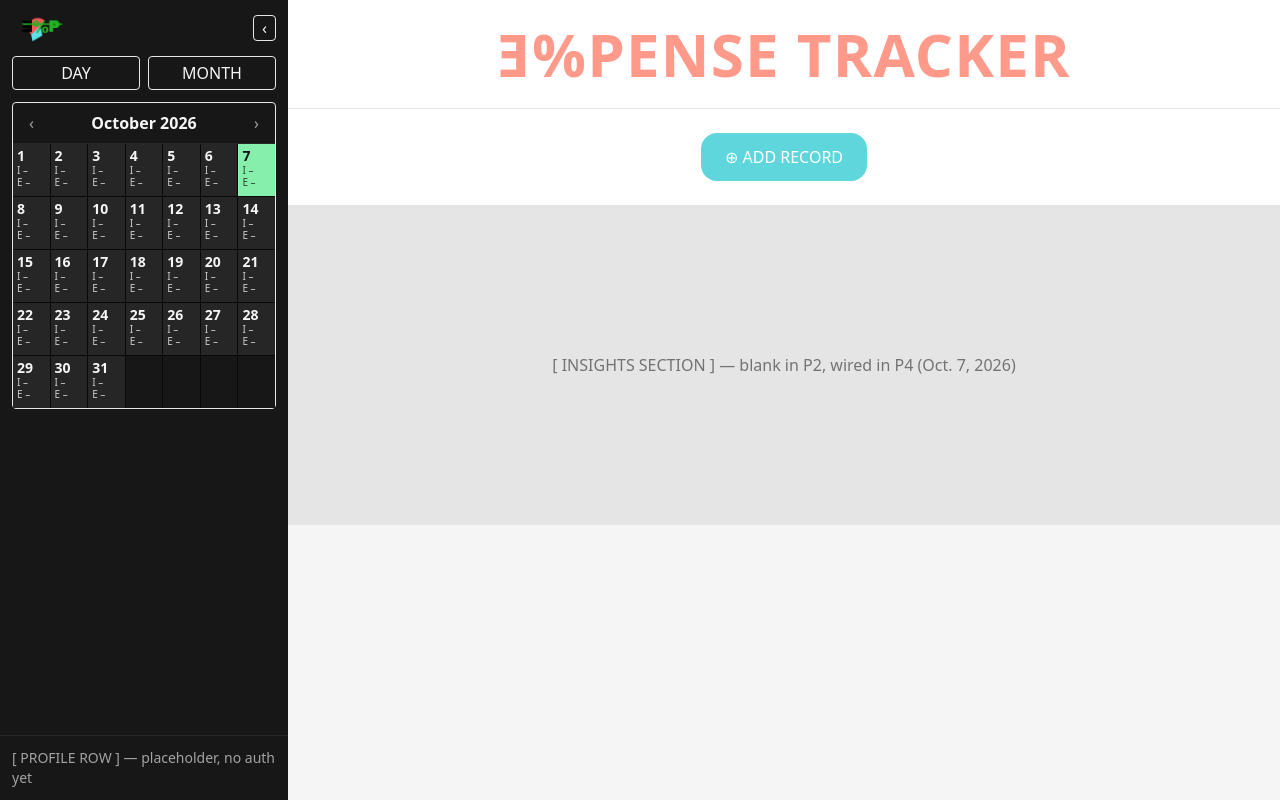
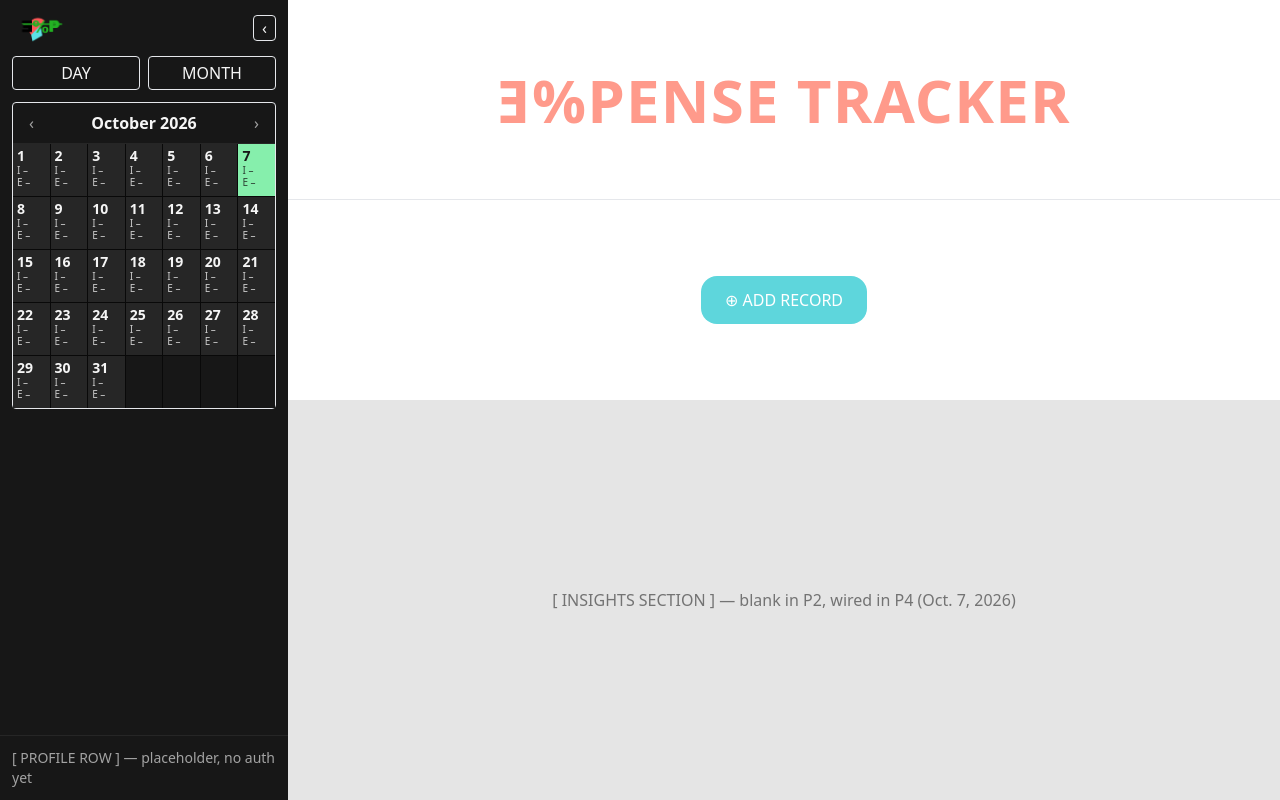
Before and after one commit to bjkmz/expense-tracker, a Django app: page / in a window 1280 px wide. Run offline with Django 5.2, Linux system fonts and the light colour scheme; data comes from the database, SQL or seed files in the repository; data that the repository does not hold is empty; some libraries are stand-ins or nearby versions.

Commit message:
home-interf-spacing

```diff
--- a/templates/home.html
+++ b/templates/home.html
@@ -21,16 +21,16 @@
     </div>
   </aside>
 
-  <main class="flex-1">
-    <header class="bg-white border-b">
-      <h1 class="banner text-4xl md:text-6xl font-black text-center py-6">Ǝ%PENSE TRACKER</h1>
+  <main class="flex-1 flex flex-col min-h-screen">
+    <header class="bg-white border-b min-h-[25vh] flex items-center justify-center">
+      <h1 class="banner text-4xl md:text-6xl font-black text-center">Ǝ%PENSE TRACKER</h1>
     </header>
-    <div class="flex justify-center py-6 bg-white">
+    <div class="flex justify-center items-center min-h-[25vh] bg-white">
       <button class="rounded-2xl px-6 py-3 text-white" style="background: var(--teal)"
               onclick="document.getElementById('add-modal').showModal()">⊕ ADD RECORD</button>
     </div>
     <div id="home-toast" class="hidden mx-auto my-2 max-w-md px-4 py-2 rounded bg-green-100 text-green-800 text-sm text-center"></div>
-    <section class="bg-neutral-200 min-h-[40vh] flex items-center justify-center">
+    <section class="bg-neutral-200 min-h-[50vh] flex items-center justify-center">
       <p class="text-neutral-500">[ INSIGHTS SECTION ] — blank in P2, wired in P4 ({{ today }})</p>
     </section>
   </main>
```
